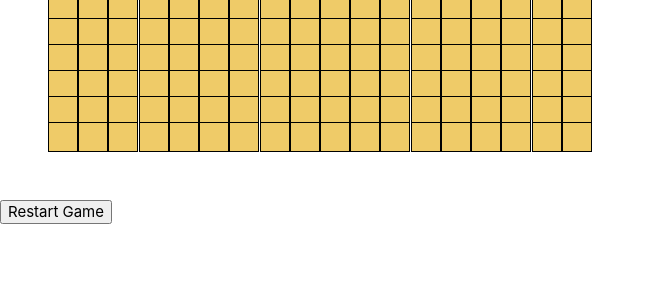
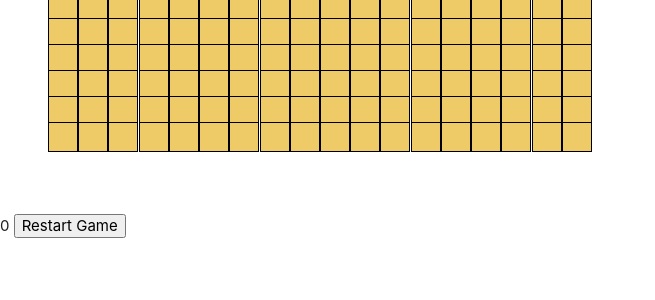
Before and after one commit to the-magic-methods/djan-games, a Django app: page /games/mine-sweeper/ in a window 1280 px wide. Shown: the part 387-687 px from the top of the page, without its empty margins (0-655 px from the left). Run offline with Django 4.2, Linux system fonts and the light colour scheme.

Commit message:
test commit

```diff
--- a/main_app/static/css/mineSweeper.css
+++ b/main_app/static/css/mineSweeper.css
@@ -25,3 +25,7 @@
 .flag {
     background-color: green;
 }
+
+p {
+    display: inline-block;
+}
--- a/main_app/static/css/mineSweeper.js
+++ b/main_app/static/css/mineSweeper.js
@@ -3,7 +3,7 @@ let isBombsGenerated = false
 let bombBoard = []
 let canClick = true
 let numBombs = 40
-console.log("Test")
+console.log("Test2")
 console.log(tiles)
 for (let i = 0; i < 216; i++) {
     bombBoard.push(false)
@@ -13,8 +13,10 @@ tiles.forEach(function (tile) {
 })
 tiles.forEach(function (tile) {
     tile.addEventListener('contextmenu', function (tile) {
-        console.log("clicked")
-        tile.target.className = tile.target.className + " flag"
+        if (tile.classList.contains("flag")) {
+            tile.target.className = tile.target.className + " flag"
+        }
+        console.log(tile.classList)
         console.log(tile.target.className)
     })
 })
@@ -25,7 +27,6 @@ function translater(tile) {
         if (!isBombsGenerated) {
             generateBombs()
         }
-
         if (checkForSuroundingBombs(tile.target)[0] == 0) {
             blankTile(checkForSuroundingBombs(tile.target)[1], checkForSuroundingBombs(tile.target)[2])
         }
--- a/main_app/templates/games/mine-sweeper.html
+++ b/main_app/templates/games/mine-sweeper.html
@@ -34,7 +34,7 @@
 </header>
     <h1>MineSweeper (Now with buggy flags!!!)</h1>
     <h2 id="win"></h2>
-    <div class="board">
+    <div class="board" oncontextmenu="return false">
         <div class="row1">
             <div class="box col1 row1"></div>
             <div class="box col2 row1"></div>
@@ -278,6 +278,7 @@
     </div>
 
 
+<p class ="timer">0</p>
 
 <input type="button" value="Restart Game" onClick="window.location.reload(true)">
 </body>
```
